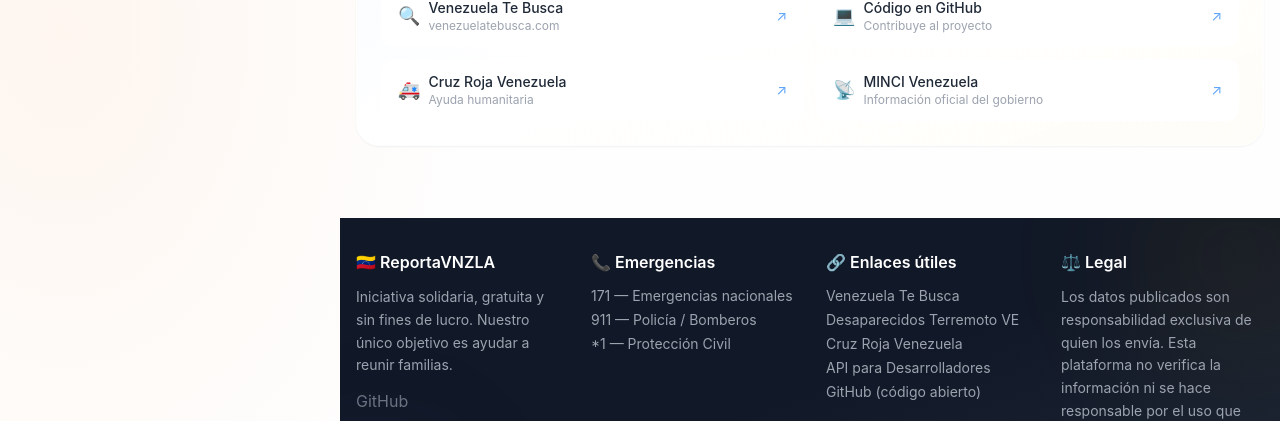
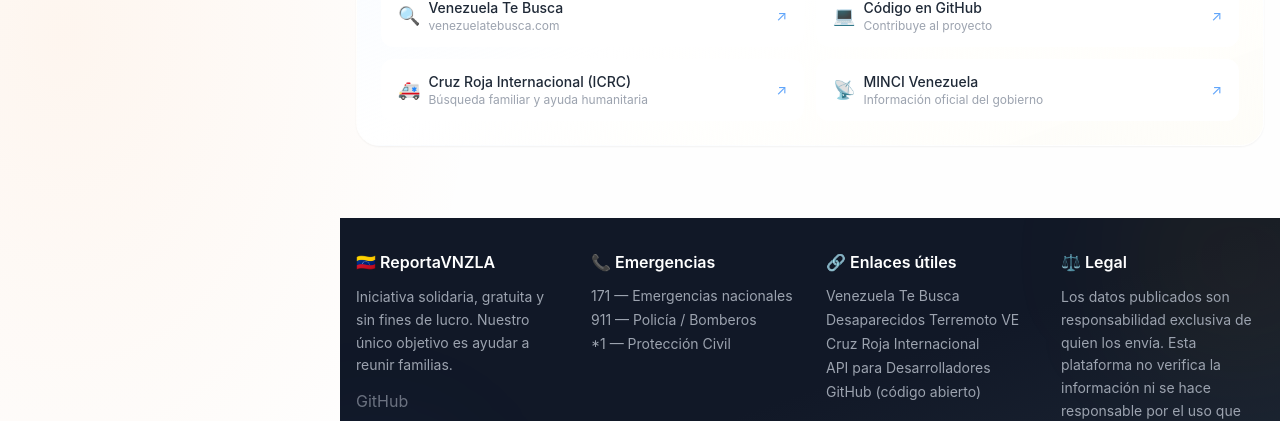
Before and after one commit to bitupx00/reportavnzla, a Next.js app: page / in a window 1280 px wide. Shown: the part 2073-2494 px from the top of the page. Built offline with nearby package versions, Linux system fonts and the light colour scheme; no server answers; the database is empty.

Commit message:
fix: eliminar enlaces caídos (FUNVISIS, Protección Civil, Cruz Roja VE), reemplazar con fuentes activas (ICRC, MINCI)

```diff
--- a/src/app/HomeClient.tsx
+++ b/src/app/HomeClient.tsx
@@ -465,12 +465,12 @@
               </div>
               <span className="ml-auto text-blue-400">↗</span>
             </a>
-            <a href="https://www.cruzrojavenezuela.org" target="_blank" rel="noopener noreferrer"
+            <a href="https://www.icrc.org/es" target="_blank" rel="noopener noreferrer"
               className="flex items-center gap-2 text-sm bg-white rounded-xl px-4 py-3 border border-white hover:border-blue-300 hover:shadow-sm transition-all">
               <span className="text-lg">🚑</span>
               <div>
-                <div className="font-medium text-gray-800">Cruz Roja Venezuela</div>
-                <div className="text-xs text-gray-400">Ayuda humanitaria</div>
+                <div className="font-medium text-gray-800">Cruz Roja Internacional (ICRC)</div>
+                <div className="text-xs text-gray-400">Búsqueda familiar y ayuda humanitaria</div>
               </div>
               <span className="ml-auto text-blue-400">↗</span>
             </a>
@@ -519,7 +519,7 @@
               <ul className="text-sm space-y-1">
                 <li><a href="https://venezuelatebusca.com" target="_blank" className="hover:text-white">Venezuela Te Busca</a></li>
                 <li><a href="https://desaparecidosterremotovenezuela.com" target="_blank" className="hover:text-white">Desaparecidos Terremoto VE</a></li>
-                <li><a href="https://www.cruzrojavenezuela.org" target="_blank" className="hover:text-white">Cruz Roja Venezuela</a></li>
+                <li><a href="https://www.icrc.org/es" target="_blank" className="hover:text-white">Cruz Roja Internacional</a></li>
                 <li><a href="/desarrolladores" className="hover:text-white">API para Desarrolladores</a></li>
                 <li><a href="https://github.com/bitupx00/reportavnzla" target="_blank" className="hover:text-white">GitHub (código abierto)</a></li>
               </ul>
```
